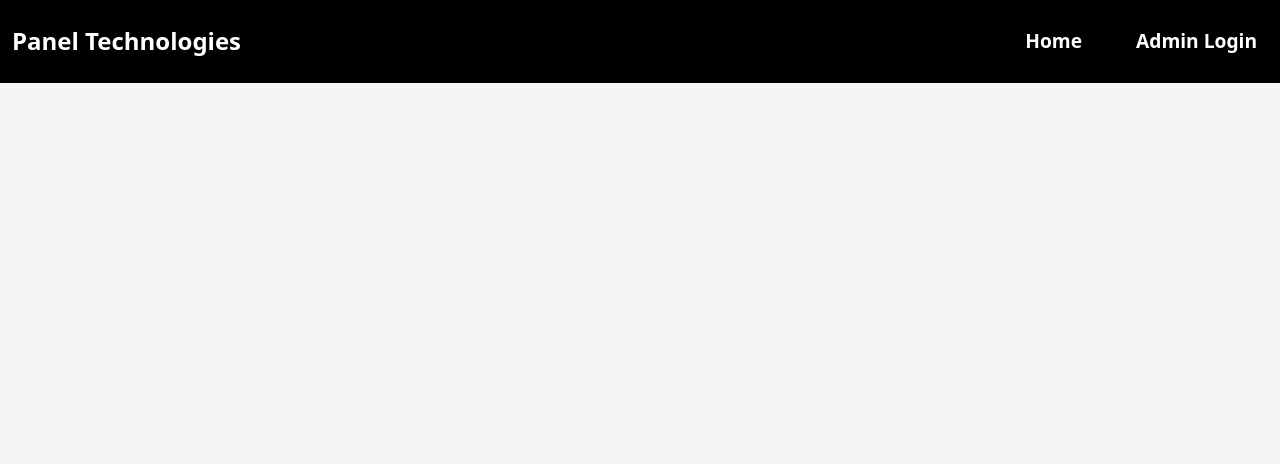
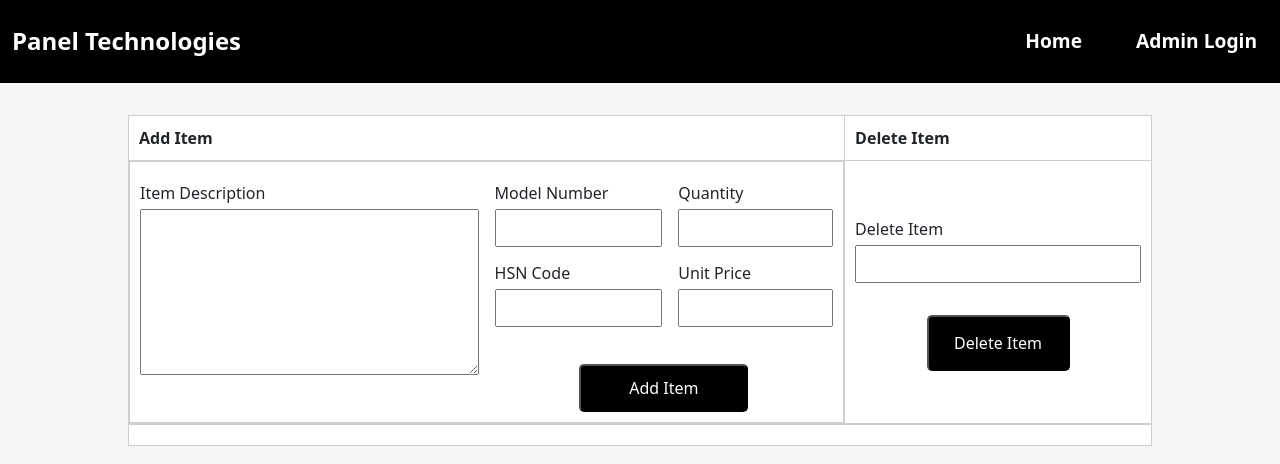
Before and after one commit to rushish/panelTech, a React (Vite) app: page /add-quotation in a window 1280 px wide. Shown: the top 464 px of the page. Built offline with nearby package versions, Linux system fonts and the light colour scheme.

Commit message:
Add Quot Form

```diff
--- a/src/App.jsx
+++ b/src/App.jsx
@@ -5,6 +5,7 @@ import AddClients from './Pages/AddClients'
 import ManageClients from './Pages/ManageClients'
 import CreateQuotation from './Pages/CreateQuotation'
 import { BrowserRouter, Route, Routes } from 'react-router-dom'
+import AddQuot from './Forms/AddQuot'
 
 
 function App() {
@@ -18,6 +19,7 @@ function App() {
           <Route element={<AddClients />} path="/add-clients"></Route>
           <Route element={<ManageClients />} path="/manage-clients"></Route>
           <Route element={<CreateQuotation />} path="/create-quotation"></Route>
+          <Route element={<AddQuot />} path="/add-quotation"></Route>
         </Routes>
       </BrowserRouter>
     </>
--- /dev/null
+++ b/src/Forms/AddQuot.jsx
@@ -0,0 +1,89 @@
+import React, { useState } from 'react'
+import "../assets/Styles/addQuot.css"
+
+function AddQuot() {
+    const [formData, setFormData] = useState({
+        enquiryno: '',
+        enquirydate: '',
+        contactperson: '',
+        contactpersonphone: '',
+        contactpersonemail: '',
+    });
+
+    const handleChange = (event) => {
+        setFormData({ ...formData, [event.target.name]: event.target.value });
+    };
+
+    const handleSubmit = (event) => {
+        event.preventDefault();
+        const quotationFormData = JSON.parse(localStorage.getItem('quotationFormData')) || [];
+        quotationFormData.push(formData);
+        localStorage.setItem('quotationFormData', JSON.stringify(quotationFormData));
+    };
+
+    return (
+        <form className='quot' onSubmit={handleSubmit}>
+            <table>
+                <thead>
+                    <tr>
+                        <th>Add Item</th>
+                        <th>Delete Item</th>
+                    </tr>
+                </thead>
+                <tbody>
+                    <tr>
+                        <td className='add'>
+                            <section>
+                                <label>
+                                    Item Description <br />
+                                    <textarea rows="5" name='contactperson' value={formData.contactperson} onChange={handleChange} />
+                                </label>
+                            </section>
+                            <section>
+                                <div className='flex-section'>
+                                    <div>
+                                        <label>
+                                            Model Number
+                                            <input type='text' name='contactperson' value={formData.contactperson} onChange={handleChange} />
+                                        </label>
+                                        <label>
+                                            HSN Code
+                                            <input type='text' name='contactperson' value={formData.contactperson} onChange={handleChange} />
+                                        </label>
+                                    </div>
+                                    <div>
+                                        <label>
+                                            Quantity
+                                            <input type='number' name='contactperson' value={formData.contactperson} onChange={handleChange} />
+                                        </label>
+                                        <label>
+                                            Unit Price
+                                            <input type='number' name='contactperson' value={formData.contactperson} onChange={handleChange} />
+                                        </label>
+                                    </div>
+                                </div>
+                                <button className='add-item'>Add Item</button>
+                            </section>
+                        </td>
+                        <td>
+                            <label>
+                                Delete Item
+                                <input type='text' name='contactperson' value={formData.contactperson} onChange={handleChange} />
+                                <button className='delete-item'>Delete Item</button>
+                            </label>
+                        </td>
+                    </tr>
+                </tbody>
+            </table>
+            <table>
+                <thead>
+                    <th>
+
+                    </th>
+                </thead>
+            </table>
+        </form>
+    );
+}
+
+export default AddQuot;
--- /dev/null
+++ b/src/assets/Styles/addQuot.css
@@ -0,0 +1,29 @@
+.quot {
+    width: 80%;
+    margin: 2rem auto;
+    background-color: white;
+}
+
+textarea {
+    resize: vertical;
+    width: 100%;
+}
+
+.add-item {
+    display: block !important;
+}
+
+.add {
+    display: flex;
+    width: 100%;
+    gap: 1rem;
+}
+
+.add section {
+    width: 50%;
+}
+
+.flex-section {
+    display: flex;
+    gap: 1rem;
+}
```
